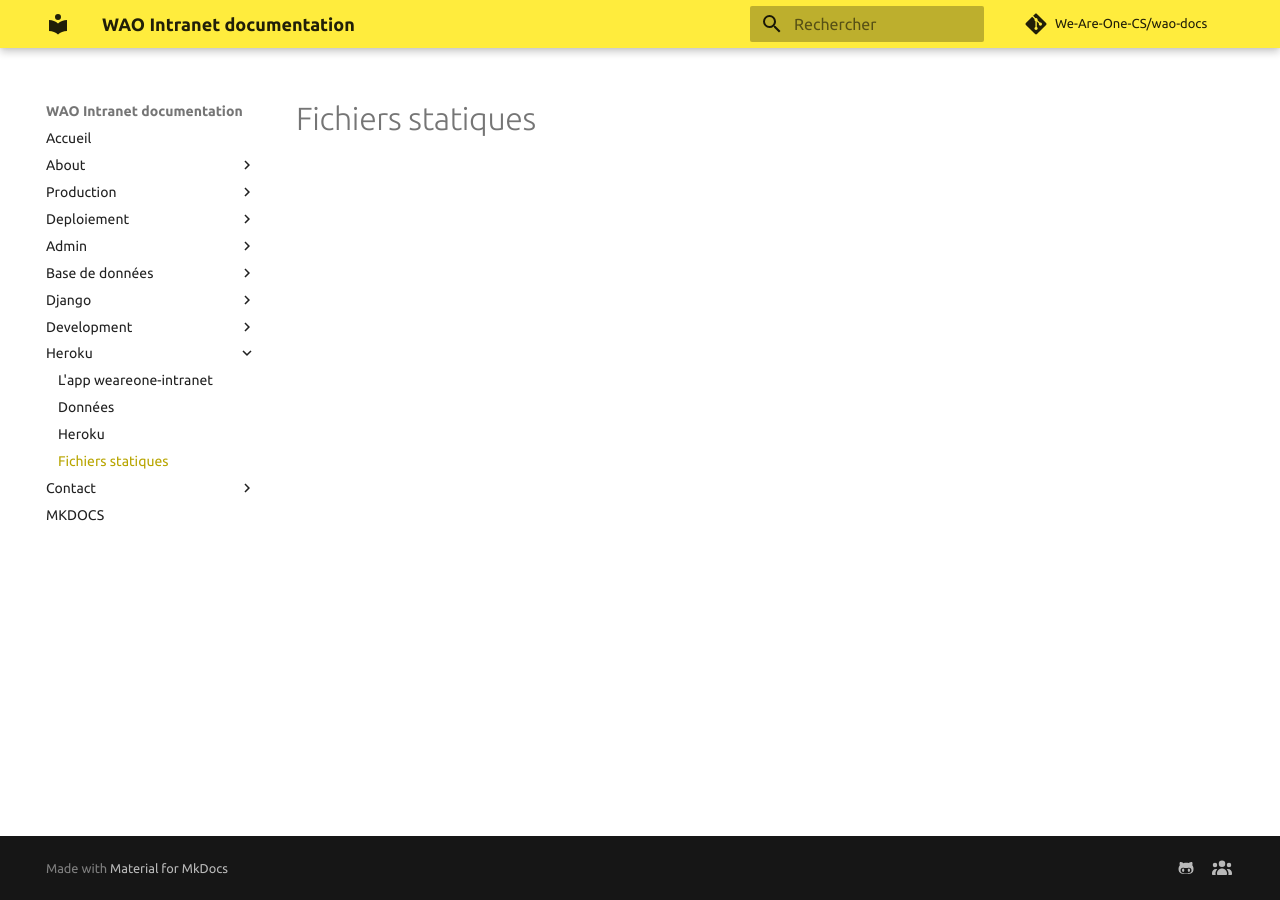
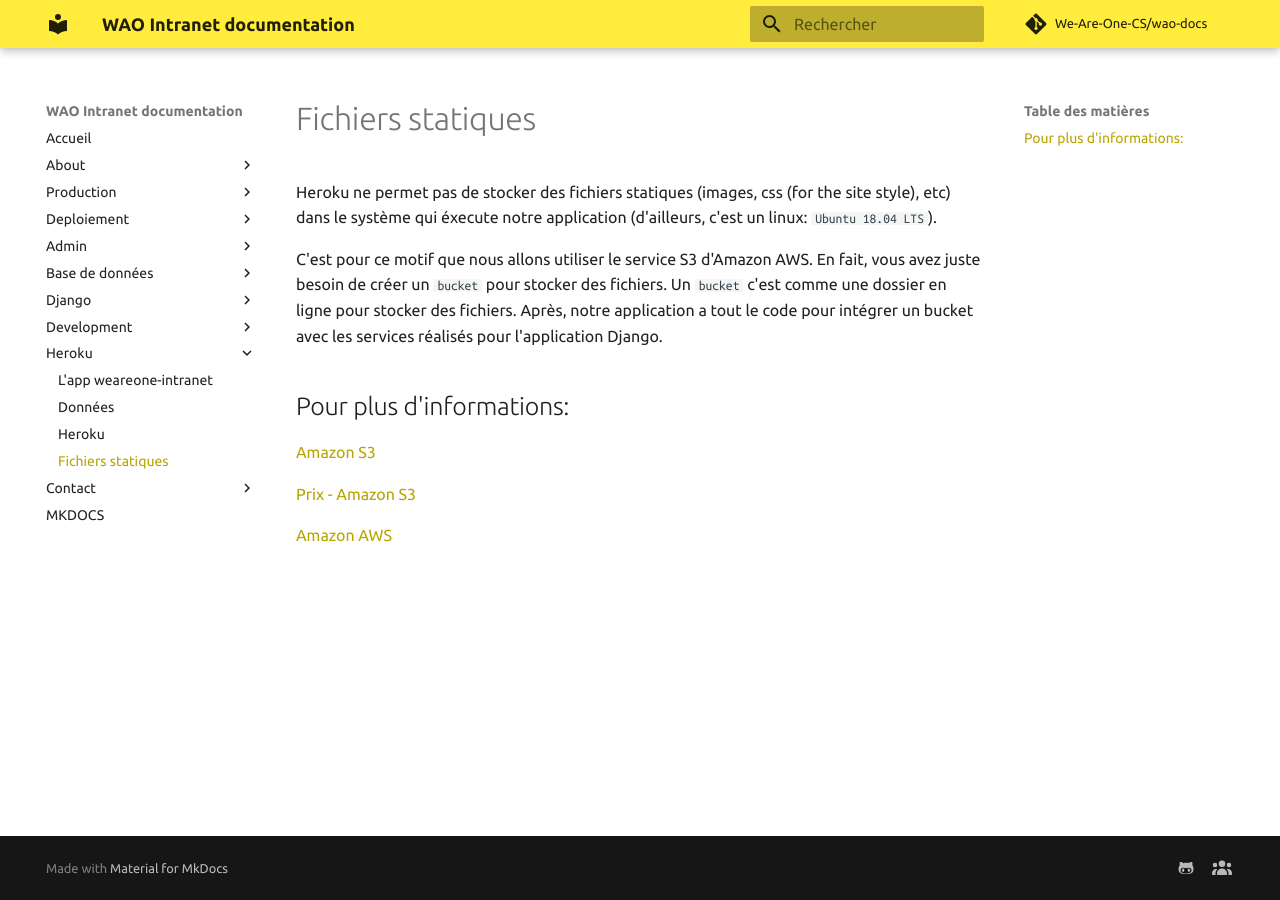
Before and after one commit to We-Are-One-CS/docs, an MkDocs documentation site: the page built from docs/heroku/static-files.md, in a window 1280 px wide. Built offline with MkDocs 1.6.1 and Material for MkDocs 9.7.7, drawn with Linux system fonts in a browser that asks for light colours; comment, search, counter and statistics services are not loaded.

Commit message:
Added heroku static files info

```diff
--- a/docs/heroku/static-files.md
+++ b/docs/heroku/static-files.md
@@ -1 +1,16 @@
 # Fichiers statiques
+
+Heroku ne permet pas de stocker des fichiers statiques (images, css (for the site style), etc) dans
+le système qui éxecute notre application (d'ailleurs, c'est un linux: ``Ubuntu 18.04 LTS``).
+
+C'est pour ce motif que nous allons utiliser le service S3 d'Amazon AWS. En fait, vous avez juste besoin de créer un ``bucket``
+pour stocker des fichiers. Un ``bucket`` c'est comme une dossier en ligne pour stocker des fichiers. Après, notre application
+a tout le code pour intégrer un bucket avec les services réalisés pour l'application Django.
+
+## Pour plus d'informations:
+
+[Amazon S3](https://aws.amazon.com/s3/)
+
+[Prix - Amazon S3](https://aws.amazon.com/s3/pricing/)
+
+[Amazon AWS](https://aws.amazon.com/)
```
